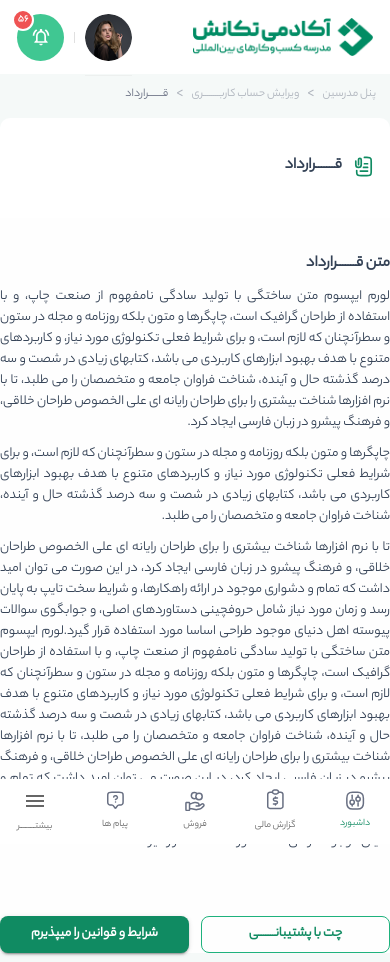
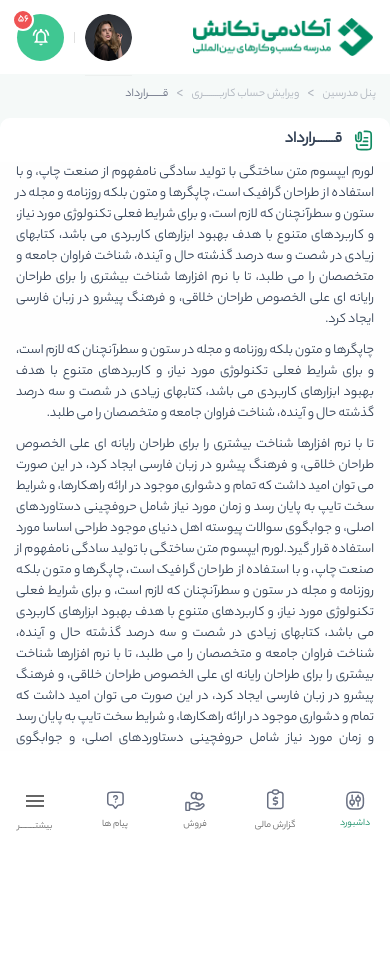
Before and after one commit to etekanesh/front-teacher-panel, a React (Vite) app: page /account/contracts in a window 390 px wide. After the commit the page ends 844 px from the top, so only its background shows below. Built offline with nearby package versions, Linux system fonts and the light colour scheme.

Commit message:
contracts mobile

```diff
--- a/src/pages/Account/Contracts.pages.tsx
+++ b/src/pages/Account/Contracts.pages.tsx
@@ -1,5 +1,5 @@
 import React from "react";
-import { Box, Paper, Typography } from "@mui/material";
+import { Box, Paper, Typography, useMediaQuery } from "@mui/material";
 
 import theme from "theme";
 import { HeaderLayout } from "layouts";
@@ -24,13 +24,20 @@ const breadcrumbData: BreadCrumbsModel[] = [
 ];
 
 export const ContractsPage: React.FC = () => {
+    const isMobile = useMediaQuery("(max-width:768px)");
+
     return (
         <>
             <HeaderLayout
                 title="ویرایش حساب کاربــــــــری"
                 breadcrumb={breadcrumbData}
             />
-            <Box display={"flex"} flexDirection={"column"} height={"100vh"}>
+            <Box
+                display={"flex"}
+                flexDirection={"column"}
+                height={isMobile ? "75vh" : "100vh"}
+                overflow={"auto"}
+            >
                 <Paper
                     elevation={0}
                     sx={{
@@ -48,7 +55,7 @@ export const ContractsPage: React.FC = () => {
                             gap: "8px",
                             height: "100px",
                             alignItems: "flex-start",
-                            padding: "15px 16px 20px",
+                            padding: isMobile ? "10px 16px" : "15px 16px 20px",
                             boxShadow: "none",
                         },
                     }}
@@ -74,6 +81,7 @@ export const ContractsPage: React.FC = () => {
                     display={"flex"}
                     gap={"30px"}
                     flexDirection={"column"}
+                    padding={isMobile ? "0 16px" : 0}
                 >
                     <Box
                         display={"flex"}
@@ -82,12 +90,13 @@ export const ContractsPage: React.FC = () => {
                         gap={"10px"}
                         flexDirection={"column"}
                         maxWidth={672}
-                        margin={"34px auto"}
+                        margin={isMobile ? 0 : "34px auto"}
                     >
                         <Typography
                             fontSize={"16px"}
                             fontWeight={700}
                             color={theme.palette.grey[500]}
+                            display={isMobile ? "none" : "block"}
                         >
                             متن قـــــــرارداد
                         </Typography>
@@ -145,6 +154,7 @@ export const ContractsPage: React.FC = () => {
                         margin={"0 auto"}
                         width={"100%"}
                         maxWidth={672}
+                        flexDirection={isMobile ? "column-reverse" : "row"}
                     >
                         <CustomButton variant="outlined" color="primary" fullWidth>
                             چت با پشتیبانـــــــی
```
